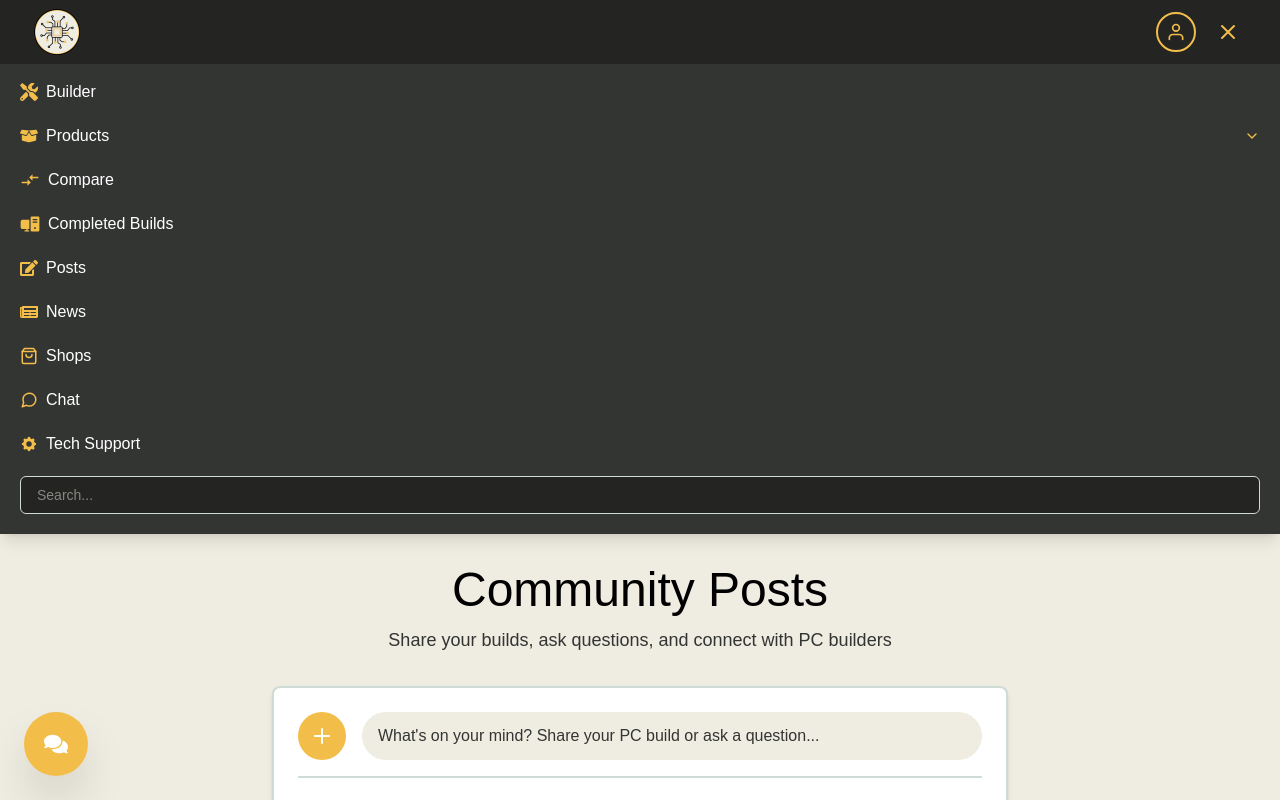
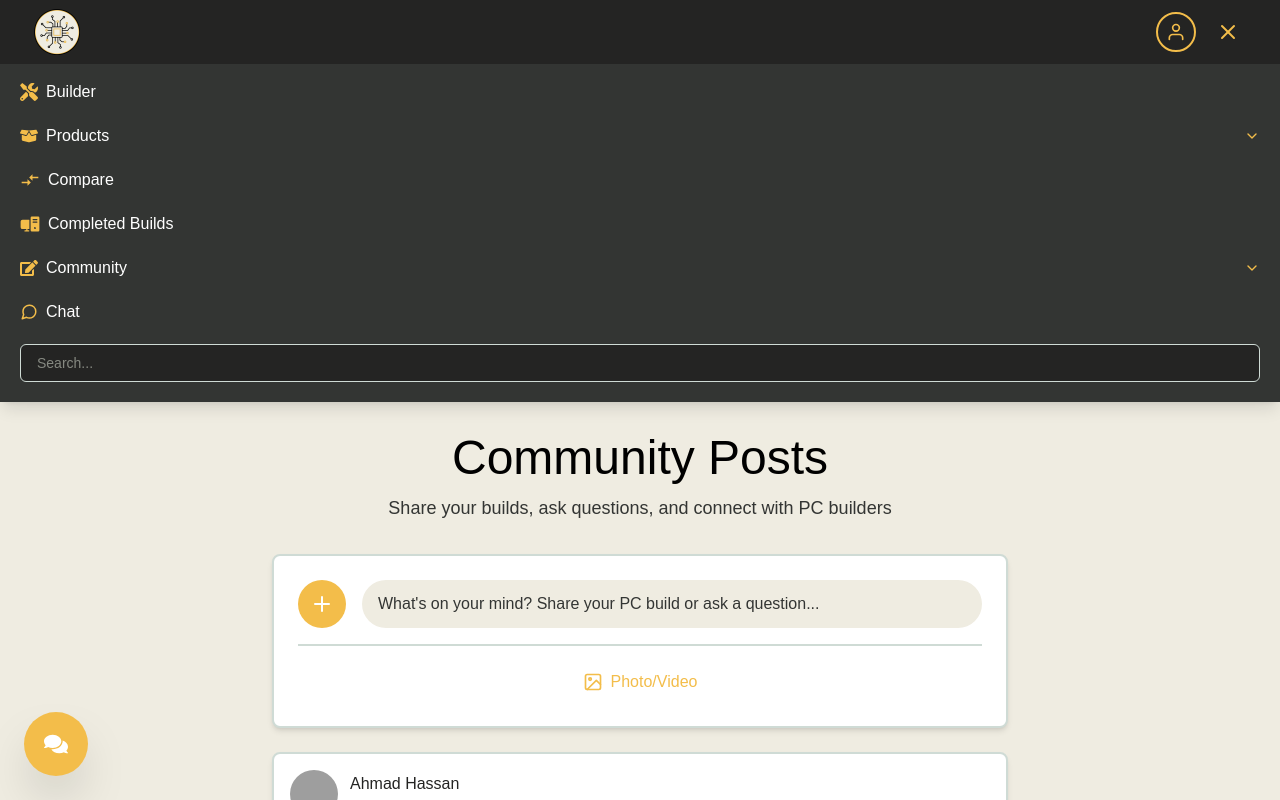
Before and after one commit to Osaid-Raddad/PC-Builder, a React (Vite) app in the folder FrontEnd/Website/: page /posts in a window 1280 px wide. Both pictures are taken after a click on the button 1228 px from the left and 32 px from the top of the page. Shown: the top 800 px of the page. Built offline with nearby package versions, Linux system fonts and the light colour scheme; grey boxes are pictures that could not be loaded; a web font is replaced by a local one.

Commit message:
Collabs Shops & Posts & News into one comunity drop down menu + move tech support to footer

```diff
--- a/FrontEnd/Website/src/components/user/navbar/Navbar.jsx
+++ b/FrontEnd/Website/src/components/user/navbar/Navbar.jsx
@@ -16,6 +16,7 @@ export default function Navbar() {
   const [activeDropdown, setActiveDropdown] = useState(null);
   const [isUserMenuOpen, setIsUserMenuOpen] = useState(false);
   const [isProductsDropdownOpen, setIsProductsDropdownOpen] = useState(false);
+  const [isCommunityDropdownOpen, setIsCommunityDropdownOpen] = useState(false);
 
   // TODO: Replace with actual authentication state from your auth context/redux
   const [isLoggedIn, setIsLoggedIn] = useState(false); // Change this based on actual auth state
@@ -35,6 +36,13 @@ export default function Navbar() {
     { label: 'Accessories', path: '/products/accessories', icon: <MdCable size={18} /> },
   ];
 
+  // Community items for dropdown
+  const communityItems = [
+    { label: 'Posts', path: '/posts', icon: <FaEdit size={18} /> },
+    { label: 'News', path: '/news', icon: <FaNewspaper size={18} /> },
+    { label: 'Shops', path: '/shops', icon: <FiShoppingBag size={18} /> },
+  ];
+
   const menuItems = [
     {
       label: 'Builder',
@@ -47,7 +55,8 @@ export default function Navbar() {
       path: '/products',
       icon: <FaBoxOpen size={18} />,
       tooltip: 'Browse all PC components and hardware',
-      hasDropdown: true
+      hasDropdown: true,
+      dropdownType: 'products'
     },
     {
       label: 'Compare',
@@ -62,34 +71,18 @@ export default function Navbar() {
       tooltip: 'Explore community PC builds for inspiration'
     },
     {
-      label: 'Posts',
-      path: '/posts',
+      label: 'Community',
+      path: '/community',
       icon: <FaEdit size={18} />,
-      tooltip: 'Read community posts and discussions'
-    },
-    {
-      label: 'News',
-      path: '/news',
-      icon: <FaNewspaper size={18} />,
-      tooltip: 'Latest tech news and hardware releases'
-    },
-    {
-      label: 'Shops',
-      path: '/shops',
-      icon: <FiShoppingBag size={18} />,
-      tooltip: 'Find local computer shops in Palestine'
+      tooltip: 'Community posts, news, and local shops',
+      hasDropdown: true,
+      dropdownType: 'community'
     },
     {
       label: 'Chat',
       path: '/chat',
       icon: <FiMessageCircle size={18} />,
       tooltip: 'Message other users and shop owners'
-    },
-    {
-      label: 'Tech Support',
-      path: '/tech-support',
-      icon: <HiCog size={18} />,
-      tooltip: 'Get in touch with our support team'
     }
   ];
 
@@ -99,12 +92,19 @@ export default function Navbar() {
     setActiveDropdown(null);
     setIsUserMenuOpen(false);
     setIsProductsDropdownOpen(false);
+    setIsCommunityDropdownOpen(false);
     // Scroll to top of the page
     window.scrollTo({ top: 0, behavior: 'smooth' });
   };
 
   const handleProductsClick = () => {
     setIsProductsDropdownOpen(!isProductsDropdownOpen);
+    setIsCommunityDropdownOpen(false);
+  };
+
+  const handleCommunityClick = () => {
+    setIsCommunityDropdownOpen(!isCommunityDropdownOpen);
+    setIsProductsDropdownOpen(false);
   };
 
   const handleLogout = () => {
@@ -127,11 +127,14 @@ export default function Navbar() {
       if (isProductsDropdownOpen && !event.target.closest('.products-menu-container') && !event.target.closest('.mobile-products-container')) {
         setIsProductsDropdownOpen(false);
       }
+      if (isCommunityDropdownOpen && !event.target.closest('.community-menu-container') && !event.target.closest('.mobile-community-container')) {
+        setIsCommunityDropdownOpen(false);
+      }
     };
 
     document.addEventListener('mousedown', handleClickOutside);
     return () => document.removeEventListener('mousedown', handleClickOutside);
-  }, [isUserMenuOpen, isProductsDropdownOpen]);
+  }, [isUserMenuOpen, isProductsDropdownOpen, isCommunityDropdownOpen]);
 
   return (
     <nav style={{ backgroundColor: colors.mainBlack }} className="sticky top-0 z-50 shadow-lg">
@@ -155,9 +158,17 @@ export default function Navbar() {
           {/* Desktop Menu - Absolute Center */}
           <div className="hidden 2xl:flex items-center space-x-6 absolute left-1/2 transform -translate-x-1/2">
             {menuItems.map((item, index) => (
-              <div key={index} className="relative group products-menu-container">
+              <div key={index} className={`relative group ${item.dropdownType === 'products' ? 'products-menu-container' : item.dropdownType === 'community' ? 'community-menu-container' : ''}`}>
                 <button
-                  onClick={() => item.hasDropdown ? handleProductsClick() : handleNavigation(item.path)}
+                  onClick={() => {
+                    if (item.dropdownType === 'products') {
+                      handleProductsClick();
+                    } else if (item.dropdownType === 'community') {
+                      handleCommunityClick();
+                    } else {
+                      handleNavigation(item.path);
+                    }
+                  }}
                   className="flex items-center space-x-1.5 px-2 py-2 rounded-md text-sm font-medium transition-all duration-200 whitespace-nowrap cursor-pointer"
                   style={{
                     color: '#FFFFFF',
@@ -173,7 +184,7 @@ export default function Navbar() {
                     <FiChevronDown
                       style={{
                         color: colors.mainYellow,
-                        transform: isProductsDropdownOpen && item.label === 'Products' ? 'rotate(180deg)' : 'rotate(0deg)',
+                        transform: ((item.dropdownType === 'products' && isProductsDropdownOpen) || (item.dropdownType === 'community' && isCommunityDropdownOpen)) ? 'rotate(180deg)' : 'rotate(0deg)',
                         transition: 'transform 0.2s'
                       }}
                       size={16}
@@ -182,7 +193,7 @@ export default function Navbar() {
                 </button>
 
                 {/* Products Dropdown */}
-                {item.hasDropdown && isProductsDropdownOpen && (
+                {item.dropdownType === 'products' && isProductsDropdownOpen && (
                   <div
                     className="absolute left-1/2 transform -translate-x-1/2 mt-2 w-56 rounded-lg shadow-xl overflow-hidden z-50"
                     style={{
@@ -213,6 +224,45 @@ export default function Navbar() {
                           <span className="font-medium">{product.label}</span>
                         </button>
                         {idx < productCategories.length - 1 && (
+                          <div style={{ height: '1px', backgroundColor: colors.platinum, opacity: 0.3 }} />
+                        )}
+                      </React.Fragment>
+                    ))}
+                  </div>
+                )}
+
+                {/* Community Dropdown */}
+                {item.dropdownType === 'community' && isCommunityDropdownOpen && (
+                  <div
+                    className="absolute left-1/2 transform -translate-x-1/2 mt-2 w-56 rounded-lg shadow-xl overflow-hidden z-50"
+                    style={{
+                      backgroundColor: colors.jet,
+                      border: `2px solid ${colors.mainYellow}`
+                    }}
+                  >
+                    {communityItems.map((community, idx) => (
+                      <React.Fragment key={idx}>
+                        <button
+                          onClick={() => handleNavigation(community.path)}
+                          className="w-full text-left px-4 py-3 flex items-center gap-3 transition-all duration-200 cursor-pointer"
+                          style={{ color: 'white' }}
+                          onMouseEnter={(e) => {
+                            e.currentTarget.style.backgroundColor = colors.mainYellow;
+                            e.currentTarget.style.color = colors.mainBlack;
+                            const icon = e.currentTarget.querySelector('span:first-child');
+                            if (icon) icon.style.color = colors.mainBlack;
+                          }}
+                          onMouseLeave={(e) => {
+                            e.currentTarget.style.backgroundColor = 'transparent';
+                            e.currentTarget.style.color = 'white';
+                            const icon = e.currentTarget.querySelector('span:first-child');
+                            if (icon) icon.style.color = colors.mainYellow;
+                          }}
+                        >
+                          <span style={{ color: colors.mainYellow }}>{community.icon}</span>
+                          <span className="font-medium">{community.label}</span>
+                        </button>
+                        {idx < communityItems.length - 1 && (
                           <div style={{ height: '1px', backgroundColor: colors.platinum, opacity: 0.3 }} />
                         )}
                       </React.Fragment>
@@ -492,9 +542,19 @@ export default function Navbar() {
         <div className="2xl:hidden" style={{ backgroundColor: colors.jet }}>
           <div className="px-2 pt-2 pb-3 space-y-1">
             {menuItems.map((item, index) => (
-              <div key={index} className={item.hasDropdown ? 'mobile-products-container' : ''}>
+              <div key={index} className={item.dropdownType === 'products' ? 'mobile-products-container' : item.dropdownType === 'community' ? 'mobile-community-container' : ''}>
                 <button
-                  onClick={() => item.hasDropdown ? setIsProductsDropdownOpen(!isProductsDropdownOpen) : handleNavigation(item.path)}
+                  onClick={() => {
+                    if (item.dropdownType === 'products') {
+                      setIsProductsDropdownOpen(!isProductsDropdownOpen);
+                      setIsCommunityDropdownOpen(false);
+                    } else if (item.dropdownType === 'community') {
+                      setIsCommunityDropdownOpen(!isCommunityDropdownOpen);
+                      setIsProductsDropdownOpen(false);
+                    } else {
+                      handleNavigation(item.path);
+                    }
+                  }}
                   className="w-full text-left px-3 py-2 rounded-md text-base font-medium flex items-center justify-between cursor-pointer"
                   style={{ color: '#FFFFFF' }}
                 >
@@ -506,7 +566,7 @@ export default function Navbar() {
                     <FiChevronDown
                       style={{
                         color: colors.mainYellow,
-                        transform: isProductsDropdownOpen ? 'rotate(180deg)' : 'rotate(0deg)',
+                        transform: ((item.dropdownType === 'products' && isProductsDropdownOpen) || (item.dropdownType === 'community' && isCommunityDropdownOpen)) ? 'rotate(180deg)' : 'rotate(0deg)',
                         transition: 'transform 0.2s'
                       }}
                       size={16}
@@ -515,7 +575,7 @@ export default function Navbar() {
                 </button>
 
                 {/* Mobile Products Dropdown */}
-                {item.hasDropdown && isProductsDropdownOpen && (
+                {item.dropdownType === 'products' && isProductsDropdownOpen && (
                   <div className="ml-4 mt-1 space-y-1">
                     {productCategories.map((product, idx) => (
                       <button
@@ -538,6 +598,35 @@ export default function Navbar() {
                       >
                         <span style={{ color: colors.mainYellow }}>{product.icon}</span>
                         <span>{product.label}</span>
+                      </button>
+                    ))}
+                  </div>
+                )}
+
+                {/* Mobile Community Dropdown */}
+                {item.dropdownType === 'community' && isCommunityDropdownOpen && (
+                  <div className="ml-4 mt-1 space-y-1">
+                    {communityItems.map((community, idx) => (
+                      <button
+                        key={idx}
+                        onClick={() => handleNavigation(community.path)}
+                        className="w-full text-left px-3 py-2 rounded-md text-sm font-medium flex items-center space-x-2 cursor-pointer"
+                        style={{ color: '#FFFFFF' }}
+                        onMouseEnter={(e) => {
+                          e.currentTarget.style.backgroundColor = colors.mainYellow;
+                          e.currentTarget.style.color = colors.mainBlack;
+                          const icon = e.currentTarget.querySelector('span:first-child');
+                          if (icon) icon.style.color = colors.mainBlack;
+                        }}
+                        onMouseLeave={(e) => {
+                          e.currentTarget.style.backgroundColor = 'transparent';
+                          e.currentTarget.style.color = '#FFFFFF';
+                          const icon = e.currentTarget.querySelector('span:first-child');
+                          if (icon) icon.style.color = colors.mainYellow;
+                        }}
+                      >
+                        <span style={{ color: colors.mainYellow }}>{community.icon}</span>
+                        <span>{community.label}</span>
                       </button>
                     ))}
                   </div>
```
Also changed, not shown: FrontEnd/Website/src/components/user/footer/Footer.jsx (+9 -4 lines).
